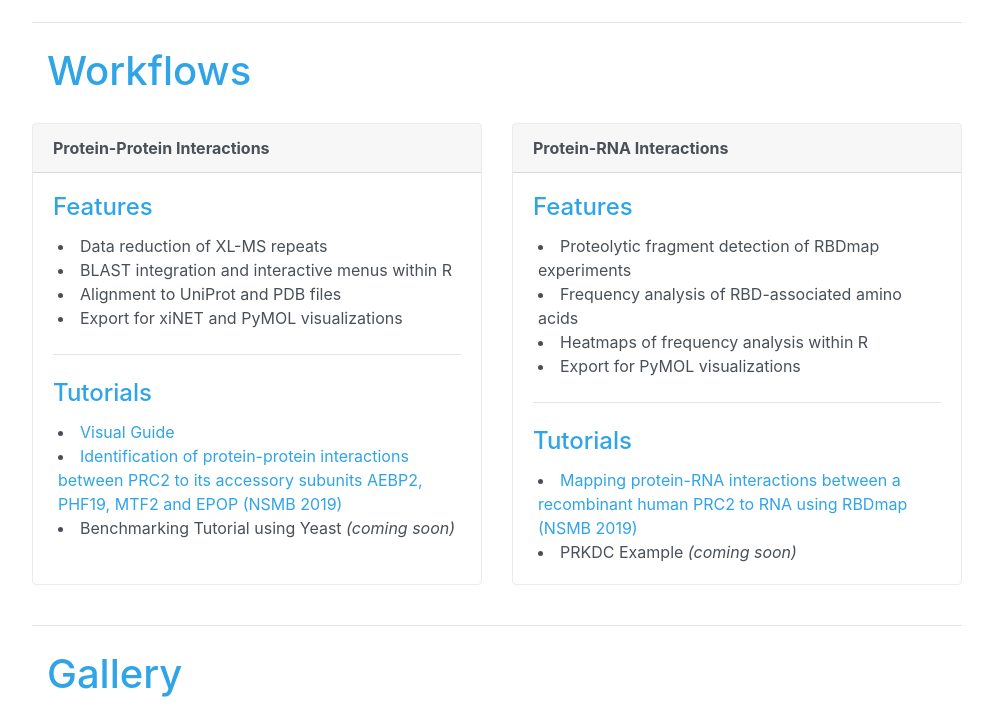
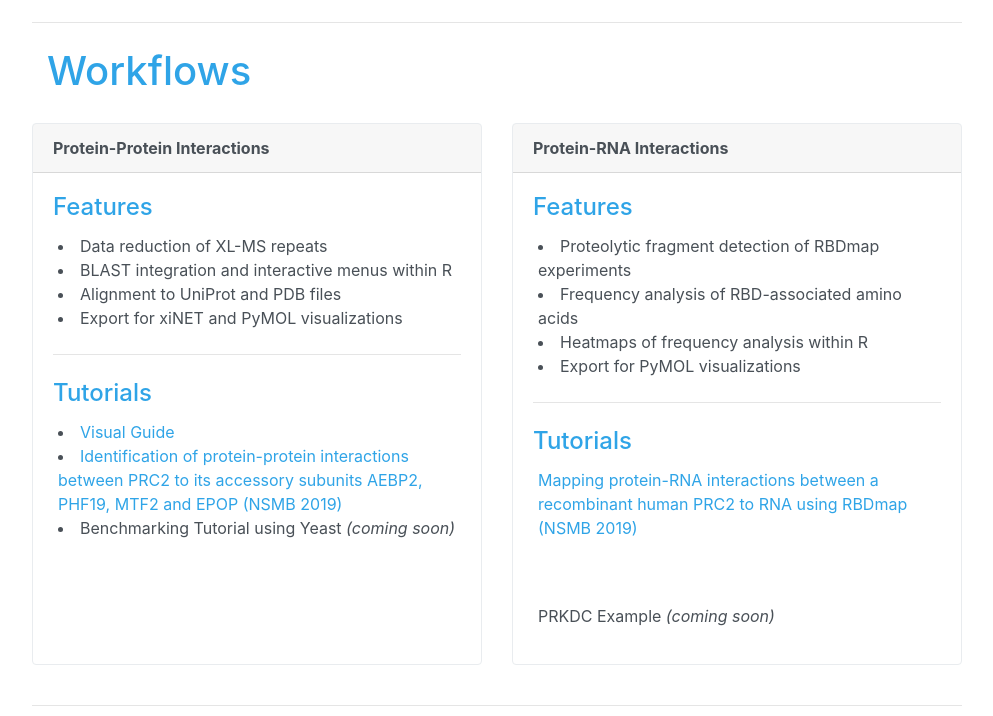
Before and after one commit to egmg726/egmg726.github.io, a Jekyll site: the page built from crisscrosslinker/index.html, in a window 1280 px wide. Shown: the part 1474-2190 px from the top of the page, without its empty margins (143-1136 px from the left). Built offline with Jekyll 4.4.1, drawn with Linux system fonts in a browser that asks for light colours; grey boxes are pictures that could not be loaded.

Commit message:
adjusting the tutorials style

```diff
--- a/crisscrosslinker/index.html
+++ b/crisscrosslinker/index.html
@@ -96,8 +96,9 @@ title: crisscrosslinker
 <hr class="my-4">
     <h4 class="card-title">Tutorials</h4>
     <div style='padding-left:5px'>
-    <li><a href="nsmb_pipeline_rbdmap.html">Mapping protein-RNA interactions between a recombinant human PRC2 to RNA using RBDmap (NSMB 2019)</a></li>
-    <li>PRKDC Example <i>(coming soon)</i></li>
+    <p><a href="nsmb_pipeline_rbdmap.html">Mapping protein-RNA interactions between a recombinant human PRC2 to RNA using RBDmap (NSMB 2019)</a></p>
+    <br><br>
+    <p>PRKDC Example <i>(coming soon)</i></p>
     </div>
 
   </div>
```
